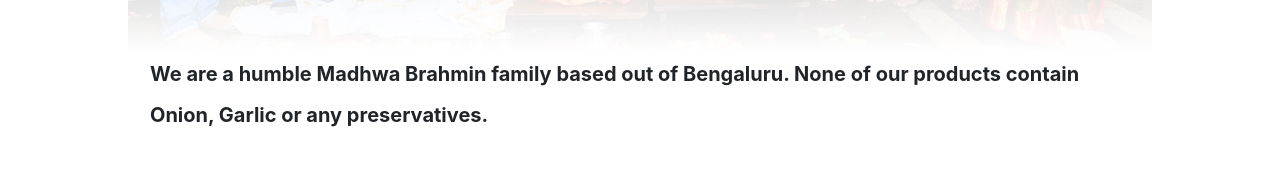
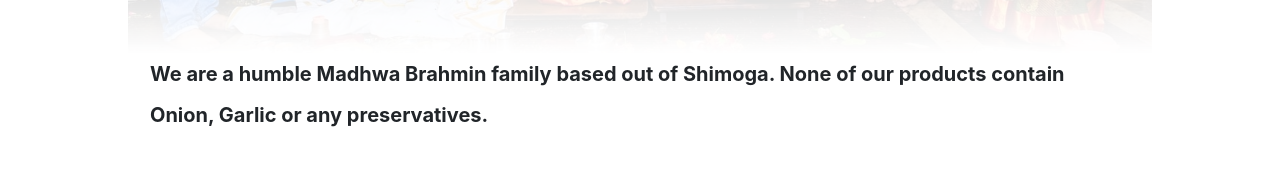
Before and after one commit to tejas-muthya37/aigiriLive, a React (Create React App) app: page /about in a window 1280 px wide. Shown: the part 528-705 px from the top of the page. Built offline with nearby package versions, Linux system fonts and the light colour scheme.

Commit message:
srihari-4

```diff
--- a/src/About.js
+++ b/src/About.js
@@ -9,7 +9,7 @@ function About() {
             <img loading="lazy" className="family_img" src={familyimg} alt=""></img>
             <div className="about_content">
                 <p>
-                <span className="bold">We are a humble Madhwa Brahmin family based out of Bengaluru. None of our products contain Onion,
+                <span className="bold">We are a humble Madhwa Brahmin family based out of Shimoga. None of our products contain Onion,
                 Garlic or any preservatives. </span><br /><br />
                 All our products are prepared in a hygienic and homely environment. All of our family members have stood strong and tested
                 negative for COVID in these challenging times. We are slowly expanding our menu as we scale up the venture. We highly appreciate
```
